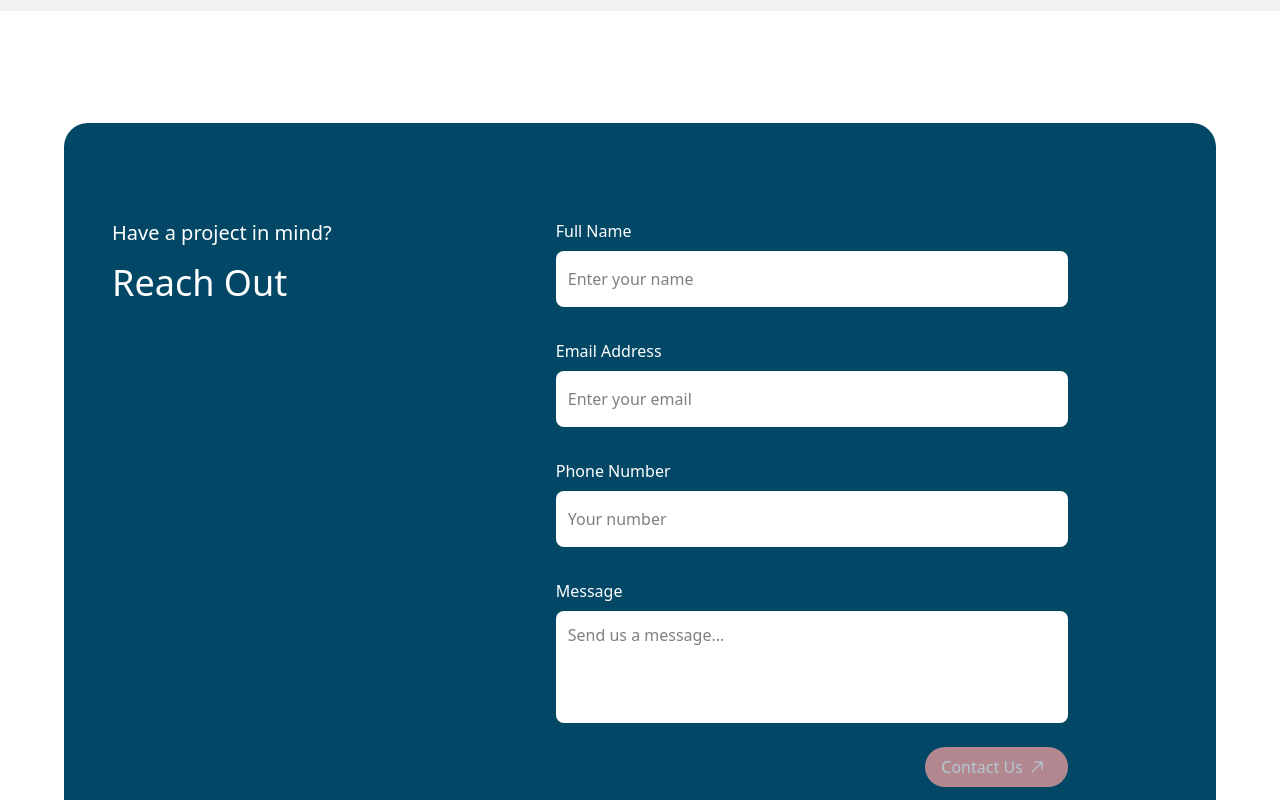
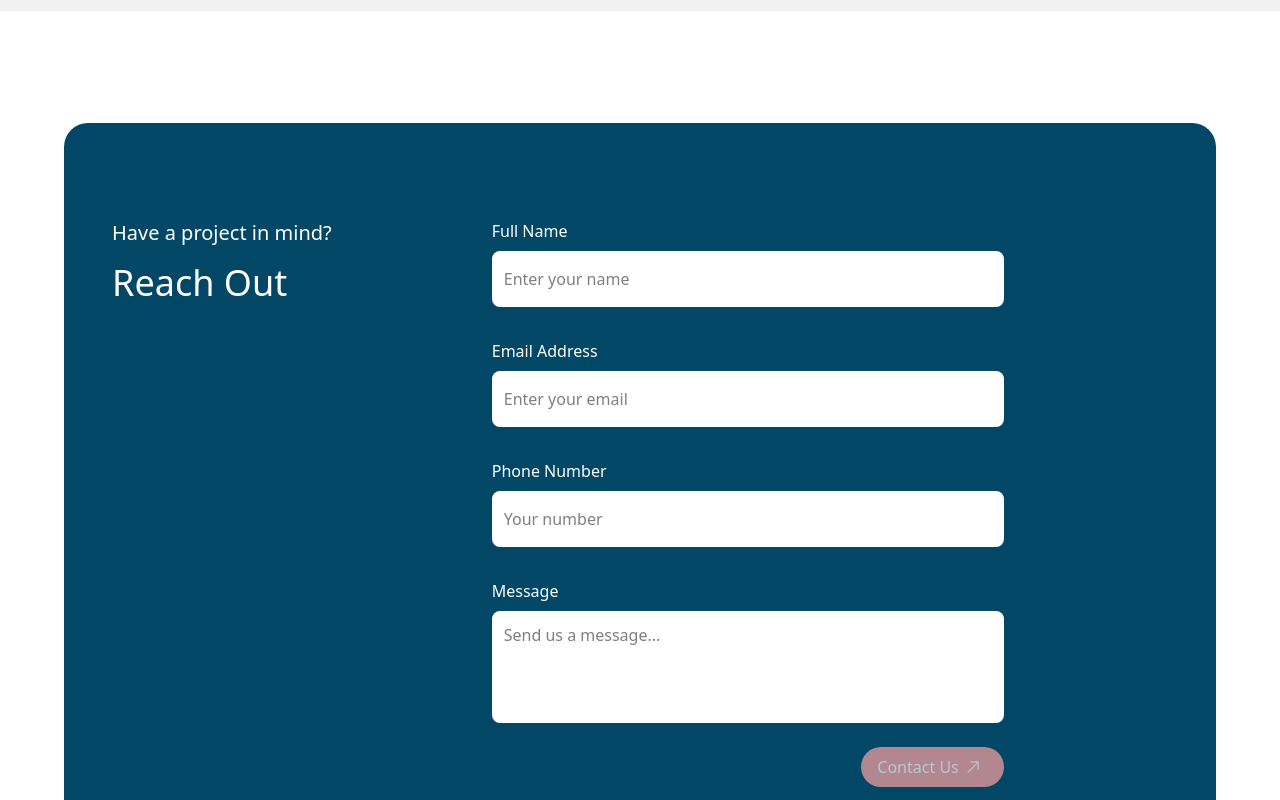
Before and after one commit to Adekunle-hub/sobisay, a React (Vite) app: page / in a window 1280 px wide. Shown: the part 4640-5440 px from the top of the page. Built offline with nearby package versions, Linux system fonts and the light colour scheme.

Commit message:
contact responsive

```diff
--- a/src/components/Button.tsx
+++ b/src/components/Button.tsx
@@ -17,8 +17,6 @@ type NavigationPropsLink ={
 type ButtonProps = HeaderProps & NavigationPropsLink;
 
 const Buttons:React.FC<ButtonProps> = ({contents, onNavClick, closeMenu}) => {
-
-
 
 
 const buttonMotionValues  = contents.map(()=>
--- a/src/components/Contact.tsx
+++ b/src/components/Contact.tsx
@@ -78,7 +78,7 @@ const Contact = () => {
 
   return (
     <fieldset className='md:pt-[7rem] pt-[3rem]'>
-      <section className='w-[90%] flex p-[3rem] rounded-3xl md:pt-[6rem] flex-col md:flex-row mx-auto md:gap-[6rem] bg-[#024866]'>
+      <section className='w-[90%] flex p-[3rem] rounded-3xl md:pt-[6rem] flex-col md:flex-row mx-auto md:gap-[2rem] bg-[#024866]'>
         <div className=' md:pr-[4rem]'>
           <p className='md:text-xl text-base pb-[10px] md:pb-[1rem] text-white'>Have a project in mind?</p>
           <h2 className='md:text-4xl text-2xl text-white pb-[10px]'>Reach Out</h2>
--- a/src/main.tsx
+++ b/src/main.tsx
@@ -41,7 +41,7 @@ function Main(){
     <StrictMode>
 
     <Header onNavClick={scrollToSection} />
-    <section ref={heroRef}><Hero /></section>
+    <section ref={heroRef}> <Hero /> </section>
     <section > <ImagesDisplay/> </section>
     <section ref={brandsRef}> <Brands /> </section>
     <section ref={servicesRef}> <Services /> </section>
```
